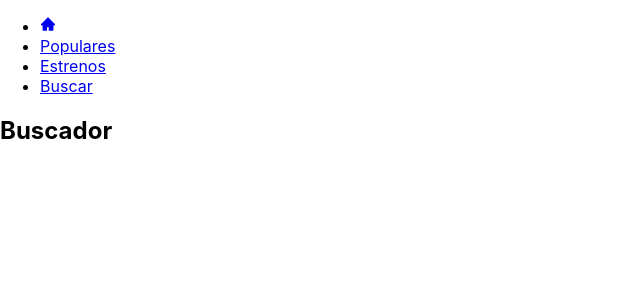
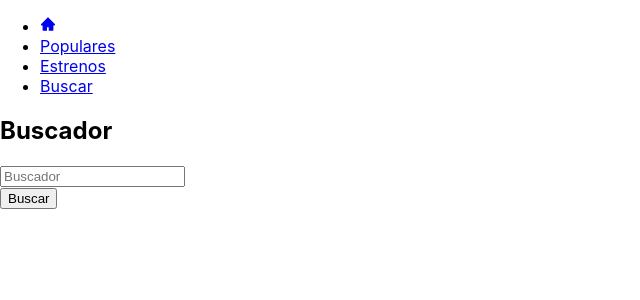
Before and after one commit to Roci16/Buscador-peliculas, a React (Create React App) app: page /buscar in a window 1280 px wide. Shown: the top 300 px of the page, without its empty margins (0-640 px from the left). Built offline with nearby package versions, Linux system fonts and the light colour scheme.

Commit message:
adicion de input busqueda

```diff
--- a/src/componentes/Buscador.js
+++ b/src/componentes/Buscador.js
@@ -1,6 +1,13 @@
 const Buscador = ()=>{
     return(
-        <h2>Buscador</h2>
+        <section>
+             <h2>Buscador</h2>
+             <form>
+                <input type="text" placeholder="Buscador" type="text"/>
+            </form>
+            <input type="submit" value="Buscar"/>
+        </section>
+
     )
 }
 export default Buscador;
```
